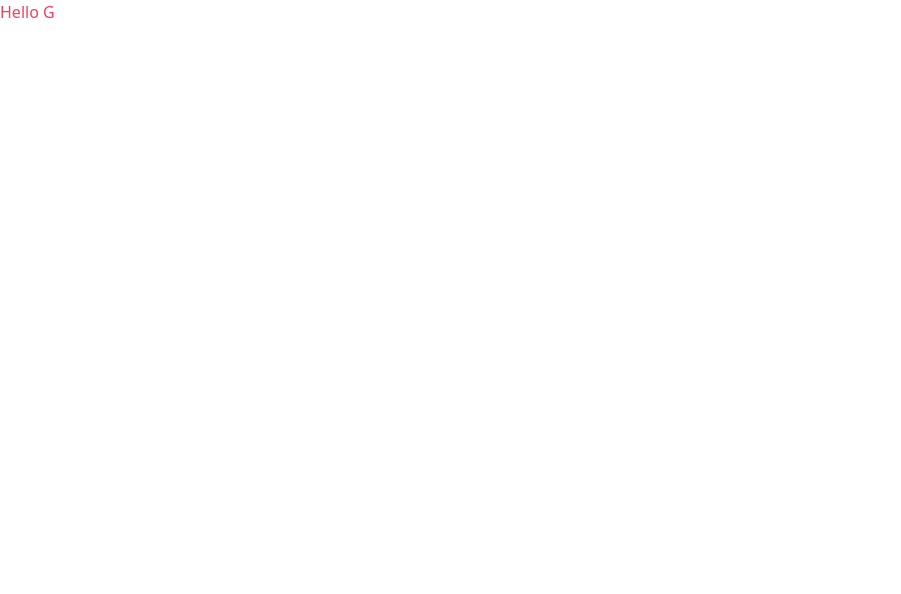
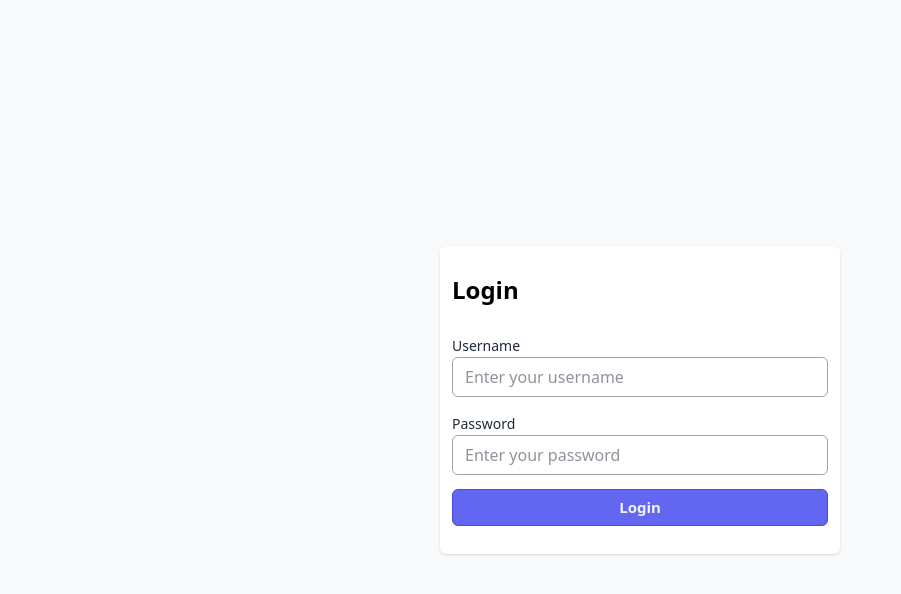
Before and after one commit to dev-hamid-raza/HRMS, a React (Vite) app in the folder frontend/: page / in a window 1280 px wide. Shown: the top 594 px of the page, without its empty margins (0-901 px from the left). Built offline with nearby package versions, Linux system fonts and the light colour scheme.

Commit message:
designing the login page

```diff
--- a/frontend/package.json
+++ b/frontend/package.json
@@ -15,6 +15,8 @@
     "clsx": "^2.1.1",
     "react": "^19.1.0",
     "react-dom": "^19.1.0",
+    "react-router-dom": "^7.7.0",
+    "sonner": "^2.0.6",
     "tailwind-merge": "^3.3.1",
     "tailwindcss": "^4.1.11"
   },
--- a/frontend/src/App.tsx
+++ b/frontend/src/App.tsx
@@ -1,9 +1,16 @@
+import { createBrowserRouter, RouterProvider } from "react-router-dom"
+import { routes } from "@/routes"
+import { Toaster } from "sonner"
+
+const router = createBrowserRouter(routes)
 
 function App() {
 
   return (
-
-    <h1 className="text-danger">Hello G</h1>
+    <>
+    <Toaster position="top-right"/>
+      <RouterProvider router={router} />
+    </>
   )
 }
 
--- /dev/null
+++ b/frontend/src/common/LazyLoad.tsx
@@ -0,0 +1,10 @@
+import type React from 'react';
+import { Suspense } from 'react';
+
+export const LazyLoad = (Component: React.FC) => {
+	return (
+		<Suspense fallback={<>Loading...</>}>
+			<Component />
+		</Suspense>
+	);
+};
--- a/frontend/src/components/ui/input.tsx
+++ b/frontend/src/components/ui/input.tsx
@@ -5,6 +5,7 @@ interface InputProps extends React.ComponentProps<'input'> {
 	hasError?: boolean;
 	inputClassName?: string;
     labelClassName?: string
+	label?: string
 }
 
 const Input = React.forwardRef<HTMLInputElement, InputProps>(
@@ -16,6 +17,7 @@ const Input = React.forwardRef<HTMLInputElement, InputProps>(
 		inputClassName,
         labelClassName,
         id,
+		label,
 		...props
 	}) => {
 		const [value, setValue] = useState('');
@@ -27,7 +29,7 @@ const Input = React.forwardRef<HTMLInputElement, InputProps>(
                     'text-text-700 body-primary-sm-medium',
                     labelClassName
                 )}
-                >Email</label>
+                >{label}</label>
 				<input
                     id={id}
 					type={type}
@@ -38,8 +40,8 @@ const Input = React.forwardRef<HTMLInputElement, InputProps>(
 						props.onChange?.(e);
 					}}
                     className={cn(
-                        'flex items-center h-10 rounded-md py-1 px-3 border',
-                        'body-primary-md-regular text-text-700',
+                        'flex items-center h-10 rounded-md py-1 px-3 border w-full',
+                        'body-primary-lg-regular text-text-700',
                         'transition-all ease-in-out duration-200',
                         'focus-visible:outline-none',
                         hasError
--- /dev/null
+++ b/frontend/src/lib/constants/routes.ts
@@ -0,0 +1,3 @@
+export const ROUTES = {
+    LOGIN: '/'
+}
--- /dev/null
+++ b/frontend/src/pages/Login.tsx
@@ -0,0 +1,32 @@
+import { Button } from "@/components/ui/button"
+import { Input } from "@/components/ui/input"
+import { toast } from "sonner"
+
+const Login = () => {
+    return (
+        <div className="bg-surface-100 h-screen flex justify-center items-center">
+            <div className="w-[400px] bg-surface-50 shadow px-3 py-7 rounded-md">
+                <h1 className="heading-primary-lg-semibold mb-7">Login</h1>
+                <div className="space-y-3.5">
+                <Input
+                    label="Username"
+                    placeholder="Enter your username"
+                />
+                <Input
+                    label="Password"
+                    placeholder="Enter your password"
+                />
+                <Button
+                onClick={() => {
+                    toast("sdffd", {
+                        description: 'adsdaasd'
+                    })
+                }}
+                className="w-full">Login</Button>
+                </div>
+            </div>
+        </div>
+    )
+}
+
+export default Login
--- /dev/null
+++ b/frontend/src/routes/index.tsx
@@ -0,0 +1,13 @@
+import { LazyLoad } from "@/common/LazyLoad";
+import { ROUTES } from "@/lib/constants/routes";
+import { lazy } from "react";
+import type { RouteObject } from "react-router-dom";
+
+const LoginPage = lazy(() => import("@/pages/Login"))
+
+export const routes: RouteObject[] = [
+    {
+        path: ROUTES.LOGIN,
+        element: LazyLoad(LoginPage)
+    }
+]
```
Also changed, not shown: 1 other file (tests, documents, lock files or other folders).
